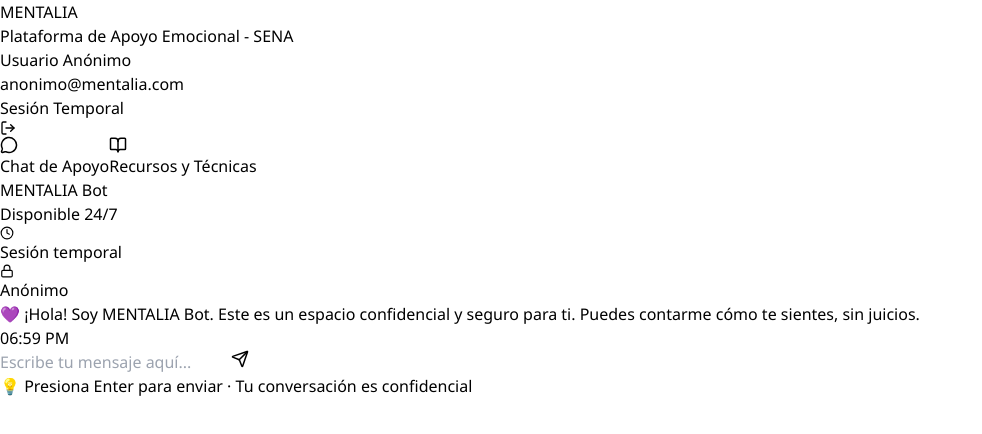
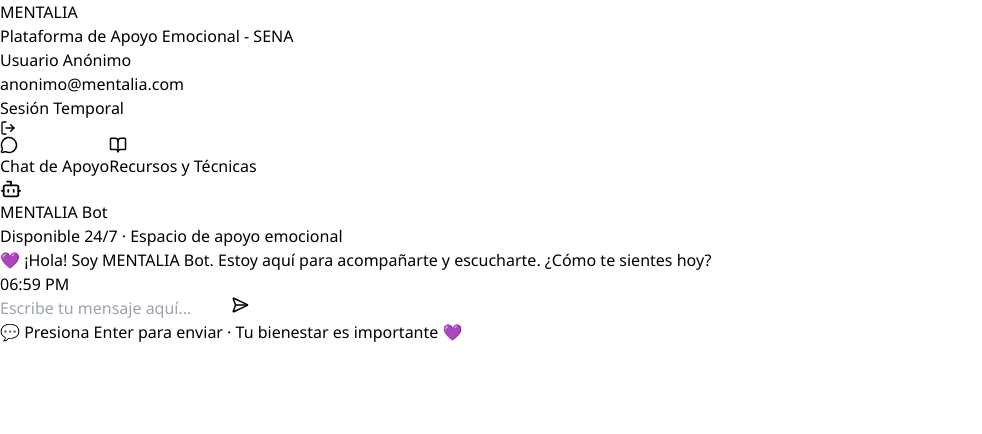
Before and after one commit to shaireth1/Mentalia, a Next.js app in the folder frontend/: page /panel-usuario-anonimo in a window 1280 px wide. Shown: the top 434 px of the page, without its empty margins (0-982 px from the left). Built offline with nearby package versions, Linux system fonts and the light colour scheme.

Commit message:
cambios de reversa

```diff
--- a/frontend/src/app/panel-usuario-anonimo/page.js
+++ b/frontend/src/app/panel-usuario-anonimo/page.js
@@ -1,95 +1,13 @@
 "use client";
 
-import { useState, useRef, useEffect } from "react";
+import { useState } from "react";
 import Link from "next/link";
-import { MessageCircle, BookOpen, LogOut, Lock, Send, Clock } from "lucide-react";
+import { LogOut, MessageCircle, BookOpen, Lock, Clock } from "lucide-react";
+import ChatbotView from "../vistas-reutilizables/ChatbotView";
+import RecursosView from "../vistas-reutilizables/RecursosView";
 
-export default function ChatPage() {
-  const [input, setInput] = useState("");
-  const [messages, setMessages] = useState([
-    {
-      id: 1,
-      text: "💜 ¡Hola! Soy MENTALIA Bot. Este es un espacio confidencial y seguro para ti. Puedes contarme cómo te sientes, sin juicios.",
-      sender: "bot",
-      time: new Date().toLocaleTimeString([], { hour: "2-digit", minute: "2-digit" }),
-    },
-  ]);
-
-  const [sessionId, setSessionId] = useState(null);
-  const chatEndRef = useRef(null);
-
-  useEffect(() => {
-    chatEndRef.current?.scrollIntoView({ behavior: "smooth" });
-  }, [messages]);
-
-  const handleSend = async () => {
-    if (input.trim() === "") return;
-
-    const newMessage = {
-      id: messages.length + 1,
-      text: input,
-      sender: "user",
-      time: new Date().toLocaleTimeString([], { hour: "2-digit", minute: "2-digit" }),
-    };
-
-    setMessages((prev) => [...prev, newMessage]);
-    const userInput = input;
-    setInput("");
-
-    try {
-      const res = await fetch("http://localhost:4000/api/chatbot/message", {
-        method: "POST",
-        headers: { "Content-Type": "application/json" },
-        body: JSON.stringify({
-          message: userInput,
-          sessionId: sessionId || null,
-          tone: "informal",
-        }),
-      });
-
-      const data = await res.json();
-
-      // Si el backend crea una nueva sesión
-      if (!sessionId && data.sessionId) {
-        setSessionId(data.sessionId);
-        localStorage.setItem("chatSessionId", data.sessionId);
-      }
-
-      let botReply = data.currentResponse || "💭 No entendí muy bien, pero te estoy escuchando.";
-      if (data.crisis) {
-        botReply = "⚠️ " + botReply;
-      }
-
-      // Mostrar emoción detectada (opcional)
-      if (data.emotion && data.emotion !== "neutral") {
-        botReply += `\n\n💜 Detecté *${data.emotion}* (${Math.round(data.confidence * 100)}% de confianza)`;
-      }
-
-      const botMessage = {
-        id: messages.length + 2,
-        text: botReply,
-        sender: "bot",
-        time: new Date().toLocaleTimeString([], { hour: "2-digit", minute: "2-digit" }),
-      };
-
-      setMessages((prev) => [...prev, botMessage]);
-    } catch (error) {
-      console.error("❌ Error al conectar con el backend:", error);
-      setMessages((prev) => [
-        ...prev,
-        {
-          id: messages.length + 2,
-          text: "🚫 No pude conectarme al servidor. Intenta más tarde.",
-          sender: "bot",
-          time: new Date().toLocaleTimeString([], { hour: "2-digit", minute: "2-digit" }),
-        },
-      ]);
-    }
-  };
-
-  const handleKeyPress = (e) => {
-    if (e.key === "Enter") handleSend();
-  };
+export default function ChatPageAnonimo() {
+  const [activeView, setActiveView] = useState("chat");
 
   return (
     <div className="flex flex-col h-screen bg-[#f6f4fb]">
@@ -118,78 +36,33 @@
         {/* SIDEBAR */}
         <aside className="w-60 bg-white border-r border-gray-200 py-4 px-4 flex flex-col justify-between">
           <nav className="space-y-3">
-            <button className="flex items-center w-full px-3 py-2 text-left text-sm text-[#6b21a8] bg-purple-100 rounded-md">
+            <button
+              onClick={() => setActiveView("chat")}
+              className={`flex items-center w-full px-3 py-2 text-left text-sm rounded-md transition ${
+                activeView === "chat"
+                  ? "bg-purple-100 text-[#6b21a8]"
+                  : "text-gray-700 hover:bg-gray-100"
+              }`}
+            >
               <MessageCircle size={18} className="mr-2" /> Chat de Apoyo
             </button>
-            <button className="flex items-center w-full px-3 py-2 text-left text-sm text-gray-700 hover:bg-gray-100 rounded-md">
+            <button
+              onClick={() => setActiveView("recursos")}
+              className={`flex items-center w-full px-3 py-2 text-left text-sm rounded-md transition ${
+                activeView === "recursos"
+                  ? "bg-purple-100 text-[#6b21a8]"
+                  : "text-gray-700 hover:bg-gray-100"
+              }`}
+            >
               <BookOpen size={18} className="mr-2" /> Recursos y Técnicas
             </button>
           </nav>
+
         </aside>
 
-        {/* MAIN CHAT AREA */}
-        <main className="flex-1 flex flex-col">
-          {/* Encabezado del chat */}
-          <div className="bg-gradient-to-r from-[#8b5cf6] to-[#7c3aed] text-white p-4 rounded-t-md flex justify-between items-center">
-            <div>
-              <h3 className="font-semibold">MENTALIA Bot</h3>
-              <p className="text-xs">Disponible 24/7</p>
-            </div>
-            <div className="flex items-center space-x-3 text-sm">
-              <Clock size={14} /> <span>Sesión temporal</span>
-              <Lock size={14} /> <span>Anónimo</span>
-            </div>
-          </div>
-
-          {/* Mensajes */}
-          <div className="flex-1 overflow-y-auto p-6 space-y-4 bg-white">
-            {messages.map((msg) => (
-              <div
-                key={msg.id}
-                className={`flex ${msg.sender === "user" ? "justify-end" : "justify-start"}`}
-              >
-                <div
-                  className={`max-w-lg px-4 py-3 rounded-2xl text-sm shadow-sm whitespace-pre-line ${
-                    msg.sender === "user"
-                      ? "bg-gradient-to-r from-[#8b5cf6] to-[#7c3aed] text-white"
-                      : "bg-purple-100 text-gray-800"
-                  }`}
-                >
-                  {msg.text}
-                  <div
-                    className={`text-[10px] mt-1 text-right ${
-                      msg.sender === "user" ? "text-gray-200" : "text-gray-400"
-                    }`}
-                  >
-                    {msg.time}
-                  </div>
-                </div>
-              </div>
-            ))}
-            <div ref={chatEndRef} />
-          </div>
-
-          {/* Input */}
-          <div className="p-3 bg-white border-t border-gray-200 flex items-center space-x-2">
-            <input
-              type="text"
-              placeholder="Escribe tu mensaje aquí..."
-              value={input}
-              onChange={(e) => setInput(e.target.value)}
-              onKeyDown={handleKeyPress}
-              className="flex-1 border border-gray-300 rounded-full px-4 py-2 text-sm focus:outline-none focus:border-[#8b5cf6]"
-            />
-            <button
-              onClick={handleSend}
-              className="bg-gradient-to-r from-[#8b5cf6] to-[#7c3aed] hover:opacity-90 text-white p-2 rounded-full transition"
-            >
-              <Send size={18} />
-            </button>
-          </div>
-
-          <p className="text-[11px] text-gray-500 text-center py-1">
-            💡 Presiona Enter para enviar · Tu conversación es confidencial
-          </p>
+        {/* MAIN CONTENT */}
+        <main className="flex-1 p-4">
+          {activeView === "chat" ? <ChatbotView /> : <RecursosView />}
         </main>
       </div>
     </div>
--- a/frontend/src/app/panel-usuario-autenticado/page.js
+++ b/frontend/src/app/panel-usuario-autenticado/page.js
@@ -16,8 +16,8 @@
 } from "lucide-react";
 import SettingsView from "./SettingsView";
 import DiarioEmocional from "./DiarioEmocional";
-import ChatbotView from "./ChatbotView";
-import RecursosView from "./RecursosView";
+import ChatbotView from "../vistas-reutilizables/ChatbotView";
+import RecursosView from "../vistas-reutilizables/RecursosView";
 
 export default function Dashboard() {
   const [selectedMood, setSelectedMood] = useState("");
```
Also changed, not shown: frontend/src/app/vistas-reutilizables/ChatbotView.jsx (renamed from frontend/src/app/panel-usuario-autenticado/ChatbotView.jsx), frontend/src/app/vistas-reutilizables/RecursosView.jsx (renamed from frontend/src/app/panel-usuario-autenticado/RecursosView.jsx).
